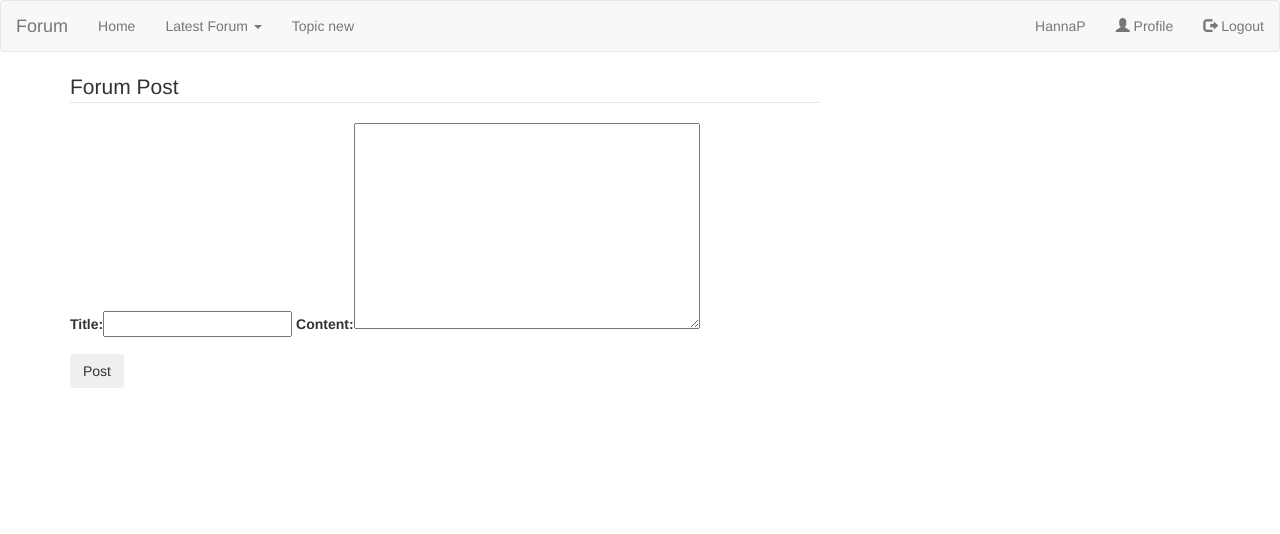
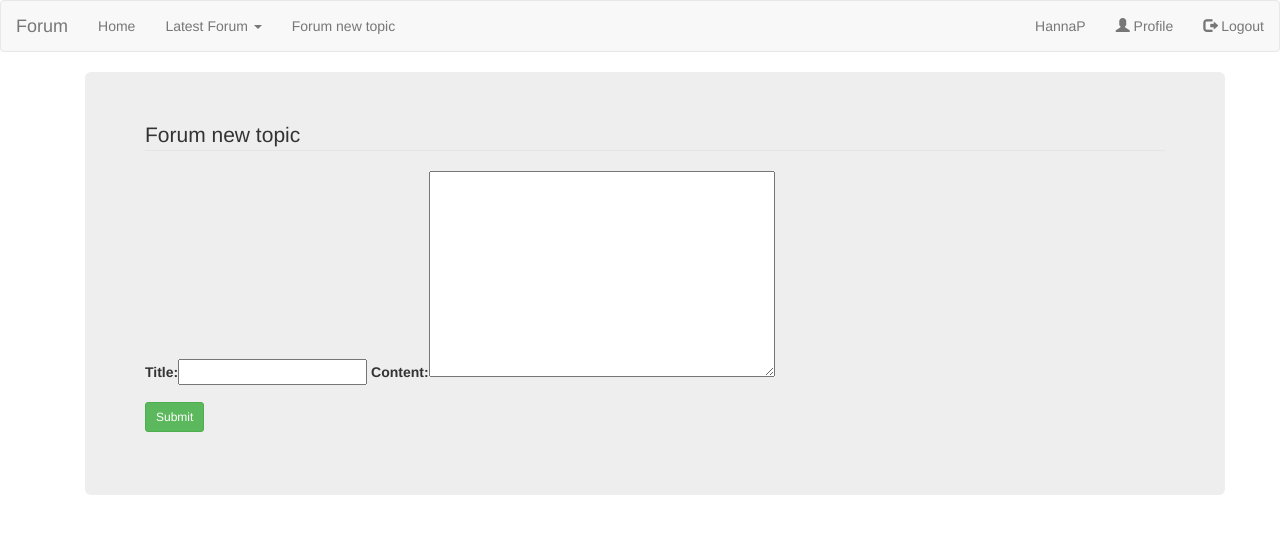
Before and after one commit to hann1010/simpleforum_test, a Django app: page /topic/new/ in a window 1280 px wide. Shown: the top 534 px of the page. Run offline with Django 3.2, Linux system fonts and the light colour scheme; a user stored in the database is signed in; data comes from the database, SQL or seed files in the repository; both versions use the stored data as it was after the commit; some libraries are stand-ins or nearby versions.

Commit message:
fix topic_new.html

```diff
--- a/forum/templates/forum/base.html
+++ b/forum/templates/forum/base.html
@@ -33,7 +33,7 @@
                 <li><a href="#">Comments</a></li>
               </ul>
             </li>
-            <li><a href="{% url 'forum_topic-create' %}">Topic new</a></li>
+            <li><a href="{% url 'forum_topic-create' %}">Forum new topic</a></li>
           </ul>
           <ul class="nav navbar-nav navbar-right">
             {% if user.is_authenticated %}
--- a/forum/templates/forum/topic_new.html
+++ b/forum/templates/forum/topic_new.html
@@ -1,16 +1,18 @@
 {% extends "forum/base.html" %}
 {% block content %}
-    <div class="content-section">
+<div class="container">
+    <div class="jumbotron">
         <form method="POST">
             {% csrf_token %}
             <fieldset class="form-group">
-                <legend class="border-bottom mb-4">Forum Post</legend>
+                <legend class="border-bottom mb-4">Forum new topic</legend>
                 {{ form.media }}
                 {{ form }}
             </fieldset>
             <div class="form-group">
-                <button class="btn btn-outline-info" type="submit">Post</button>
+                <button class="btn btn-success btn-sm mt-1 mb-1" type="submit">Submit</button>
             </div>
         </form>
     </div>
+</div>
 {% endblock content %}
```
Also changed, not shown: db.sqlite3.
